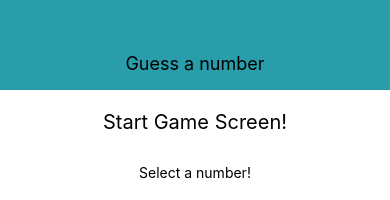
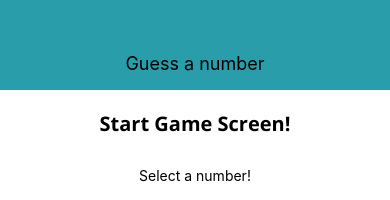
Before and after one commit to piotut/guess-number-game, a React Native app: screen / in a window 390 px wide. Shown: the top 200 px of the page. Built offline with nearby package versions, Linux system fonts and the light colour scheme.

Commit message:
Custom fonts

```diff
--- a/App.js
+++ b/App.js
@@ -1,13 +1,36 @@
 import React, {useState} from 'react';
 import { StyleSheet, Text, View } from 'react-native';
+import * as Font from 'expo-font';
+import { AppLoading } from 'expo';
+
 import Header from "./components/Header";
 import StartGameScreen from "./screens/StartGameScreen";
 import GameScreen from "./screens/GameScreen";
 import GameOverScreen from "./screens/GameOverScreen";
 
+
+const fetchFonts = () => {
+    return Font.loadAsync({
+        'open-sans': require('./assets/fonts/OpenSans-Regular.ttf'),
+        'open-sans-bold': require('./assets/fonts/OpenSans-Bold.ttf'),
+    });
+};
+
+
 export default function App() {
     const [userNumber, setUserNumber] = useState(null);
     const [guessRounds, setGuessRounds] = useState(0);
+    const [dataLoaded, setDataLoaded] = useState(false);
+
+    if (!dataLoaded) {
+        return (
+            <AppLoading
+                startAsync={fetchFonts}
+                onFinish={() => setDataLoaded(true)}
+                onError={(err)=>console.log(err)}
+            />
+        )
+    }
 
     const configureNewGameHandler = () => {
         setGuessRounds(0);
@@ -28,10 +51,12 @@
     if (userNumber && guessRounds <= 0) {
         content = <GameScreen userChoice={userNumber} onGameOver={gameOverHandler} />
     } else if (guessRounds > 0) {
-        content = <GameOverScreen
-            roundsNumber={guessRounds}
-            userNumber={userNumber}
-            onRestart={configureNewGameHandler}/>
+        content = (
+            <GameOverScreen
+                roundsNumber={guessRounds}
+                userNumber={userNumber}
+                onRestart={configureNewGameHandler}/>
+        )
     }
 
     return (
--- a/screens/StartGameScreen.js
+++ b/screens/StartGameScreen.js
@@ -98,6 +98,7 @@
     title: {
         fontSize: 20,
         marginVertical: 10,
+        fontFamily: 'open-sans-bold',
     },
     buttonContainer: {
         flexDirection: 'row',
```
Also changed, not shown: assets/fonts/OpenSans-Bold.ttf (added), assets/fonts/OpenSans-Regular.ttf (added).
